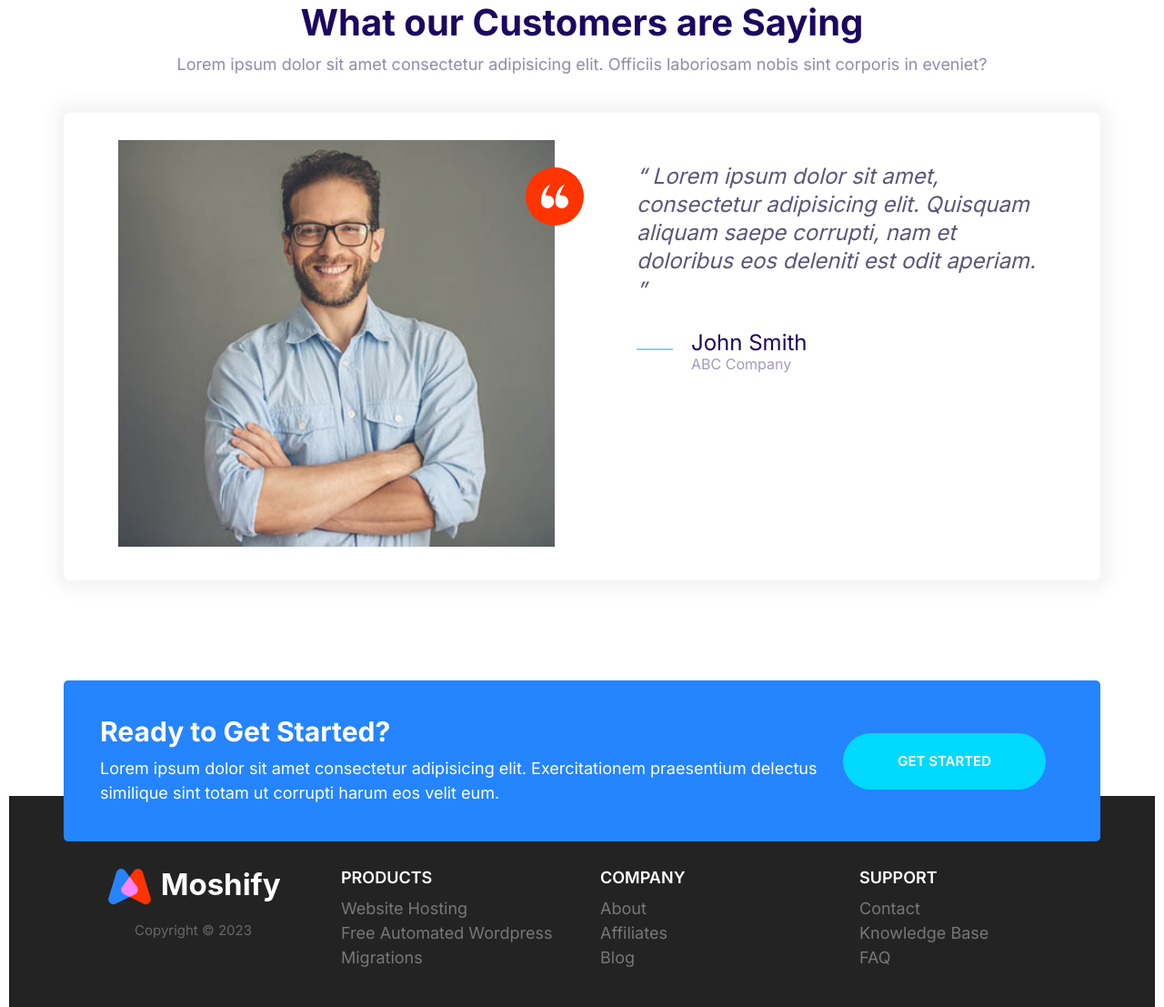
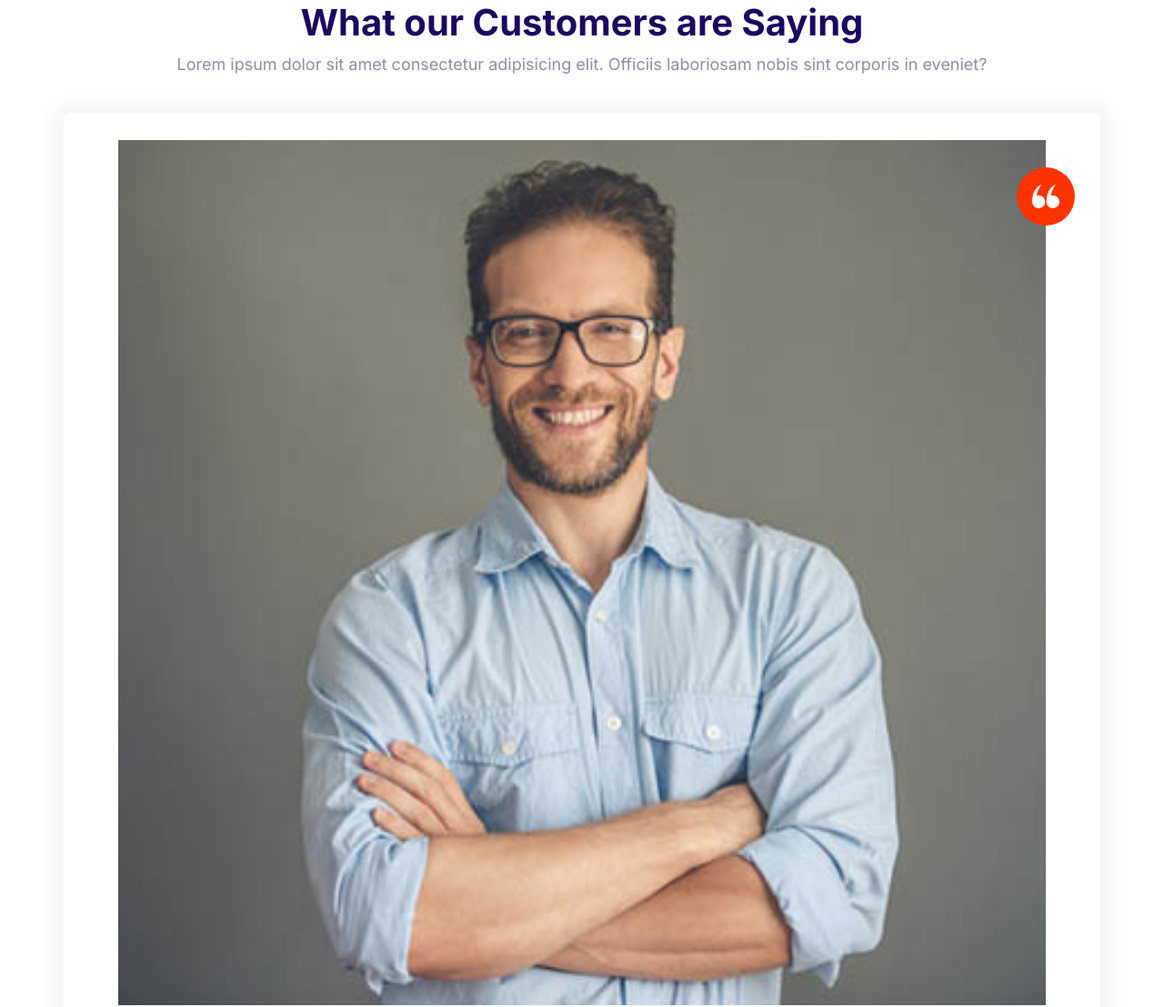
Before and after one commit to jackfros-glitch/Moshify, a website built with Parcel: page index.html in a window 1280 px wide. Shown: the part 5004-6111 px from the top of the page at 91% size. Built offline with nearby package versions, Linux system fonts and the light colour scheme.

Commit message:
bugfix: testimonial image responsiveness on mobile view.

```diff
--- a/css/index.css
+++ b/css/index.css
@@ -497,7 +497,6 @@ a{
 
 .testimonial__image{
     width: 100%;
-
 }
 
 .testimonial__image-container{
@@ -510,7 +509,9 @@ a{
     top: 3rem;
     right: -32px;
 }
-
+.testimonial .grid{
+    grid-template-columns: minmax(20px, 1fr);
+}
 @media screen and (min-width:768px){
     .testimonial .quote, .testimonial .quote__author{
         font-size: 2.4rem;
```
